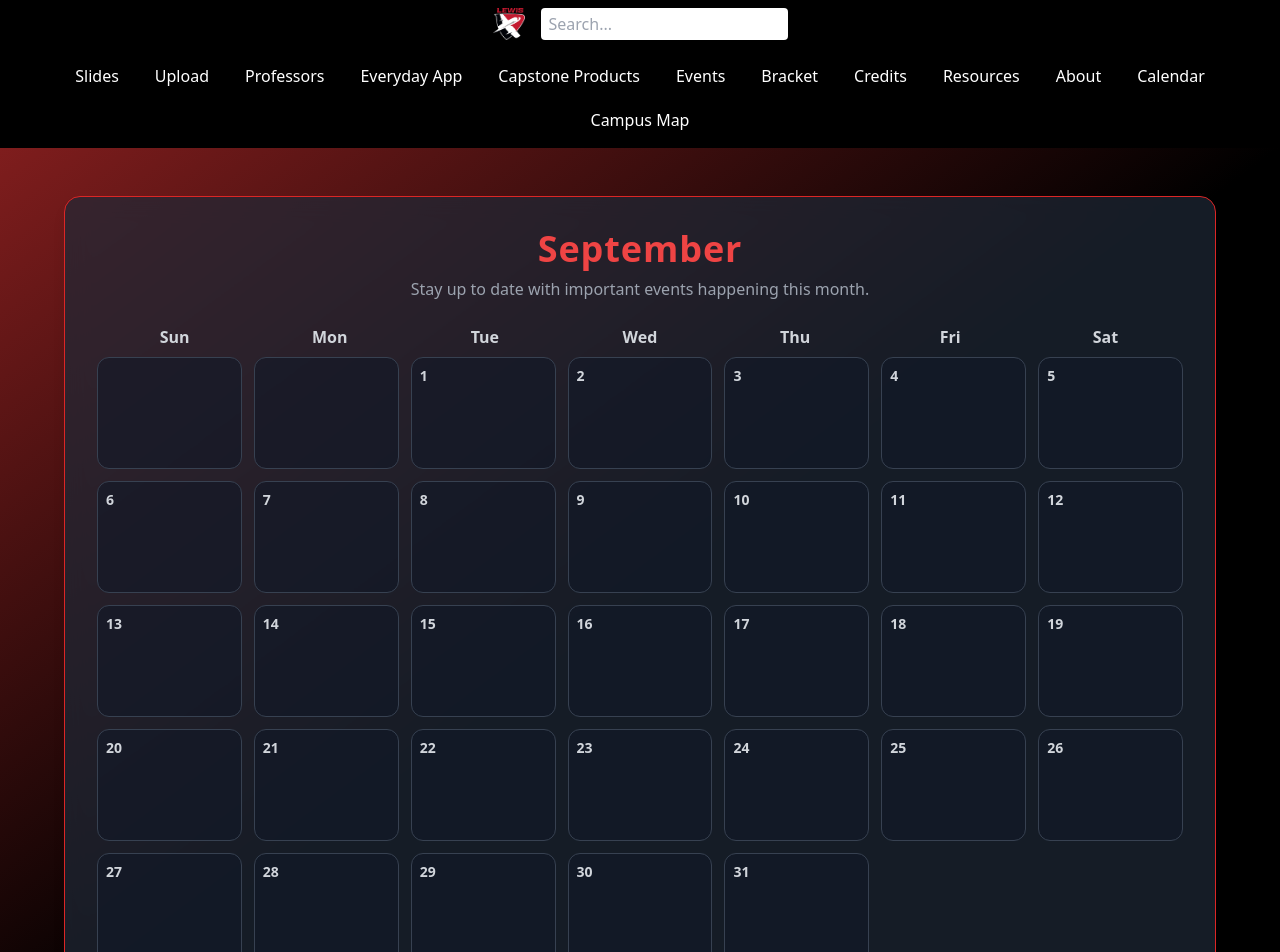
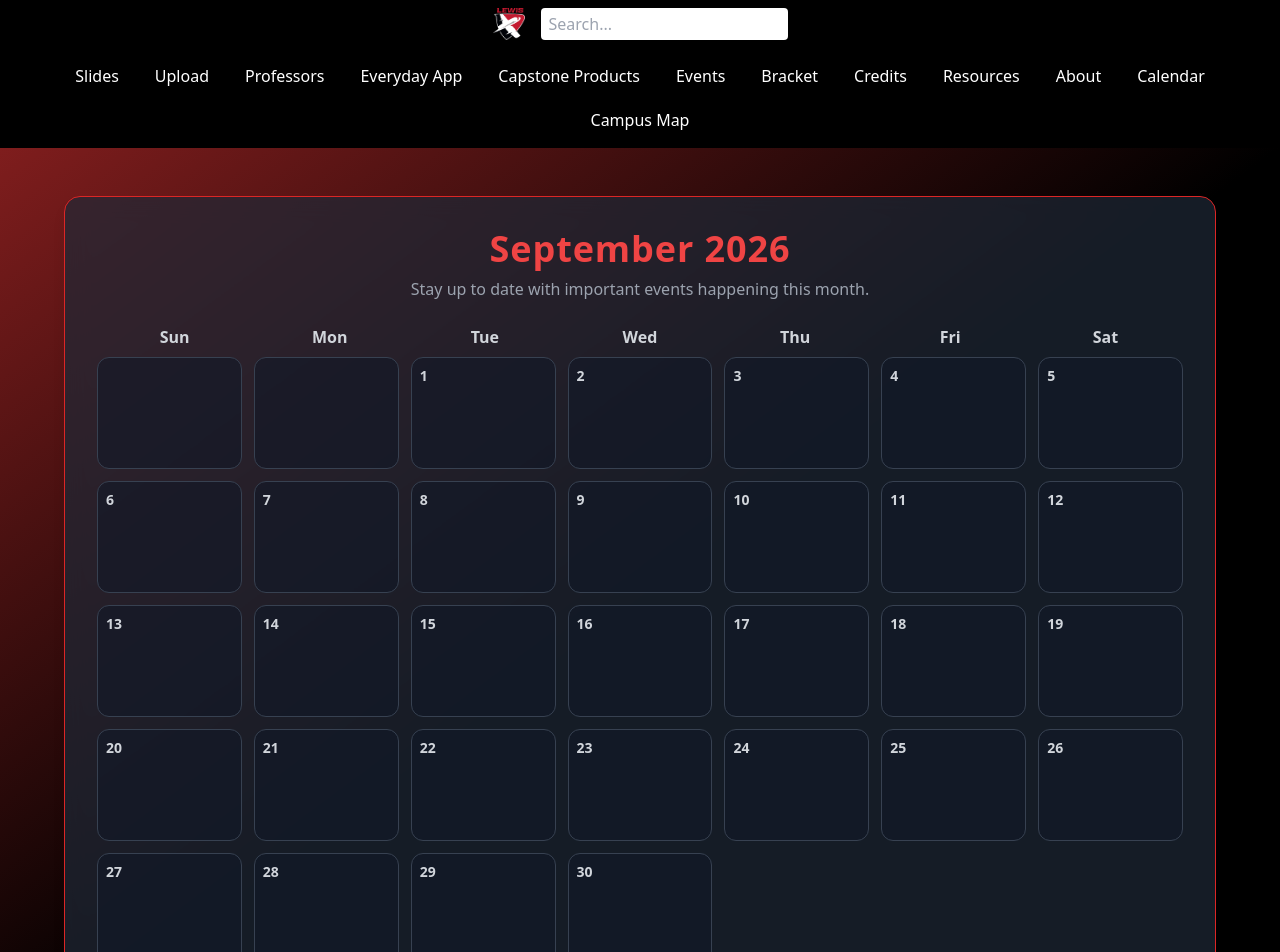
Before and after one commit to ECaMS-Billboard/ecams-billboard, a React (Create React App) app: page /calendar in a window 1280 px wide. Shown: the top 952 px of the page. Built offline with nearby package versions, Linux system fonts and the light colour scheme.

Commit message:
add automatic calendar

```diff
--- a/src/pages/Calendar.js
+++ b/src/pages/Calendar.js
@@ -1,14 +1,53 @@
+
 import React from "react";
 
 function Calendar() {
-  const events = {
+  // Get the current date in Central Time
+  const now = new Date();
 
-  };
+  const centralDate = new Intl.DateTimeFormat("en-US", {
+    timeZone: "America/Chicago",
+    year: "numeric",
+    month: "numeric",
+    day: "numeric",
+  }).formatToParts(now);
 
-  const daysInMonth = 31;
-  const firstDayOffset = 2; // 0 = Sunday
+  const year = Number(
+    centralDate.find((part) => part.type === "year").value
+  );
+
+  const month = Number(
+    centralDate.find((part) => part.type === "month").value
+  );
+
+  // JavaScript months are 0-11
+  const monthIndex = month - 1;
+
+  // Get month name
+  const monthName = new Intl.DateTimeFormat("en-US", {
+    timeZone: "America/Chicago",
+    month: "long",
+  }).format(now);
+
+  // Get number of days in the month
+  const daysInMonth = new Date(
+    year,
+    month,
+    0
+  ).getDate();
+
+  // Get the weekday the month starts on
+  const firstDayOffset = new Date(
+    year,
+    monthIndex,
+    1
+  ).getDay();
 
   const totalBoxes = firstDayOffset + daysInMonth;
+
+  const events = {
+    // Add events here
+  };
 
   return (
     <div className="min-h-screen bg-gradient-to-br from-red-900 via-black to-black text-gray-200 flex flex-col items-center px-6 py-12">
@@ -18,8 +57,9 @@ function Calendar() {
         {/* Header */}
         <div className="text-center mb-6">
           <h1 className="text-red-500 text-4xl font-extrabold tracking-wide">
-           September
+            {monthName} {year}
           </h1>
+
           <p className="text-gray-400 mt-2">
             Stay up to date with important events happening this month.
           </p>
@@ -38,6 +78,7 @@ function Calendar() {
 
         {/* Calendar Grid */}
         <div className="grid grid-cols-7 gap-3">
+
           {Array.from({ length: totalBoxes }).map((_, index) => {
             const dayNumber = index - firstDayOffset + 1;
 
@@ -62,11 +103,16 @@ function Calendar() {
               </div>
             );
           })}
+
         </div>
 
         {/* Footer */}
         <p className="mt-8 text-sm text-gray-400 text-center">
-          Powered by <span className="text-red-500 font-semibold">ECaMS</span> • Lewis University
+          Powered by{" "}
+          <span className="text-red-500 font-semibold">
+            ECaMS
+          </span>{" "}
+          • Lewis University
         </p>
 
       </div>
```
